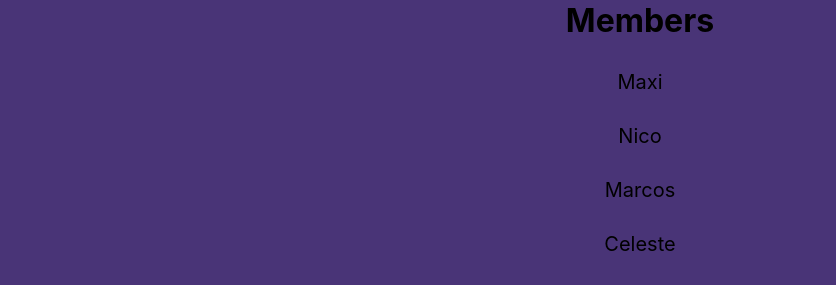
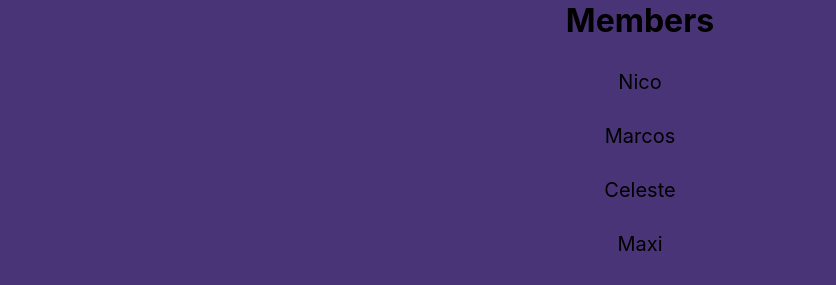
Before and after one commit to marcosvilao/Eventix, a React (Create React App) app in the folder client/: page /aboutUs in a window 1280 px wide. Shown: the part 1383-1668 px from the top of the page, without its empty margins (0-836 px from the left). Built offline with nearby package versions, Linux system fonts and the light colour scheme; no server answers.

Commit message:
cambio
cambio de linea 25 a linea 28

```diff
--- a/client/src/components/About Us/AboutUs.jsx
+++ b/client/src/components/About Us/AboutUs.jsx
@@ -22,10 +22,10 @@ export default function aboutUs() {
           </div>
           <div>
             <h1 className='title'>Members</h1>
-            <p className='members'>Maxi</p>
             <p className='members'>Nico</p>
             <p className='members'>Marcos</p>
             <p className='members'>Celeste</p>
+            <p className='members'>Maxi</p>
           </div>
           <Link to="/"><button>Back</button></Link>
         </div>
```
